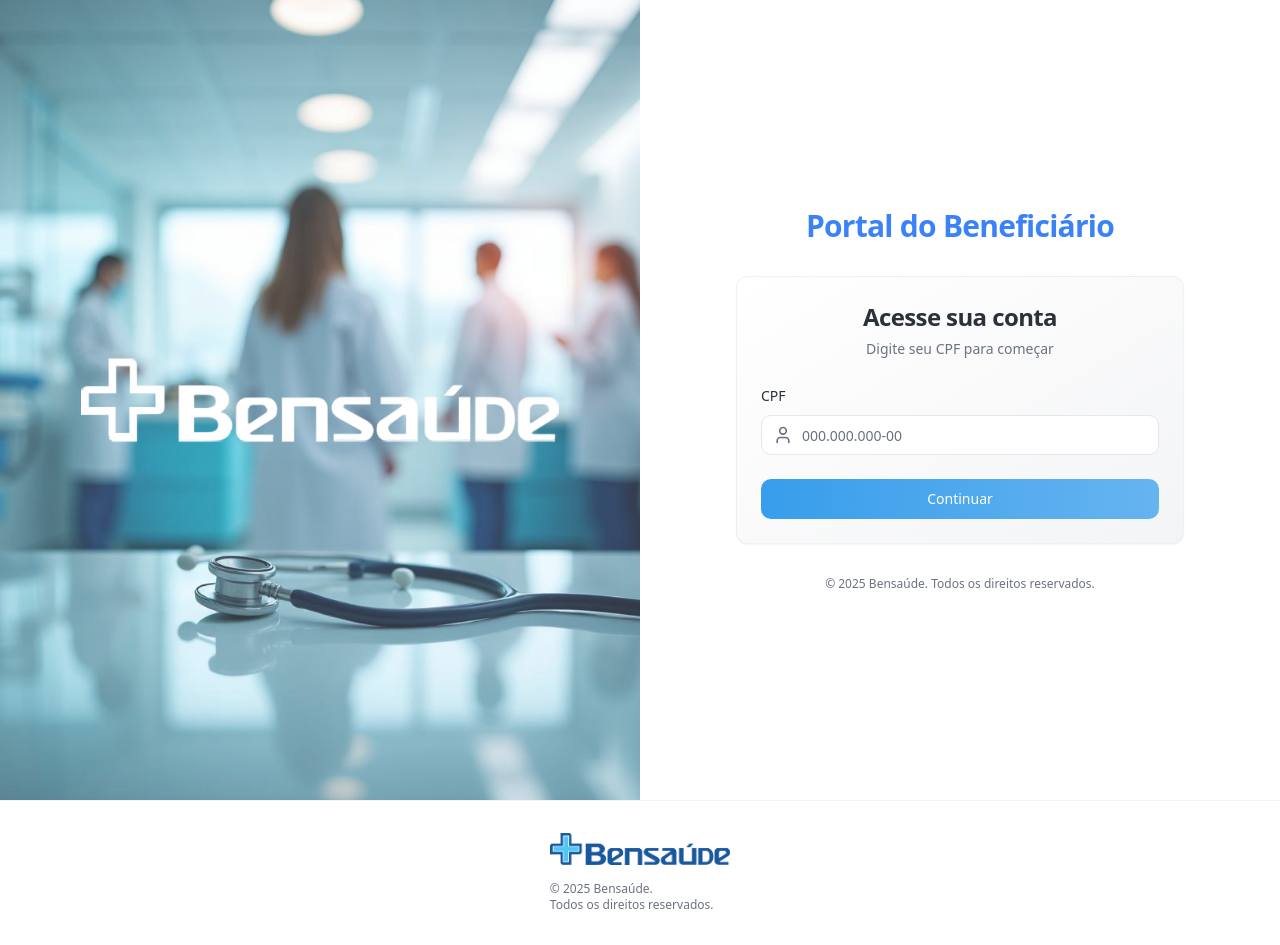
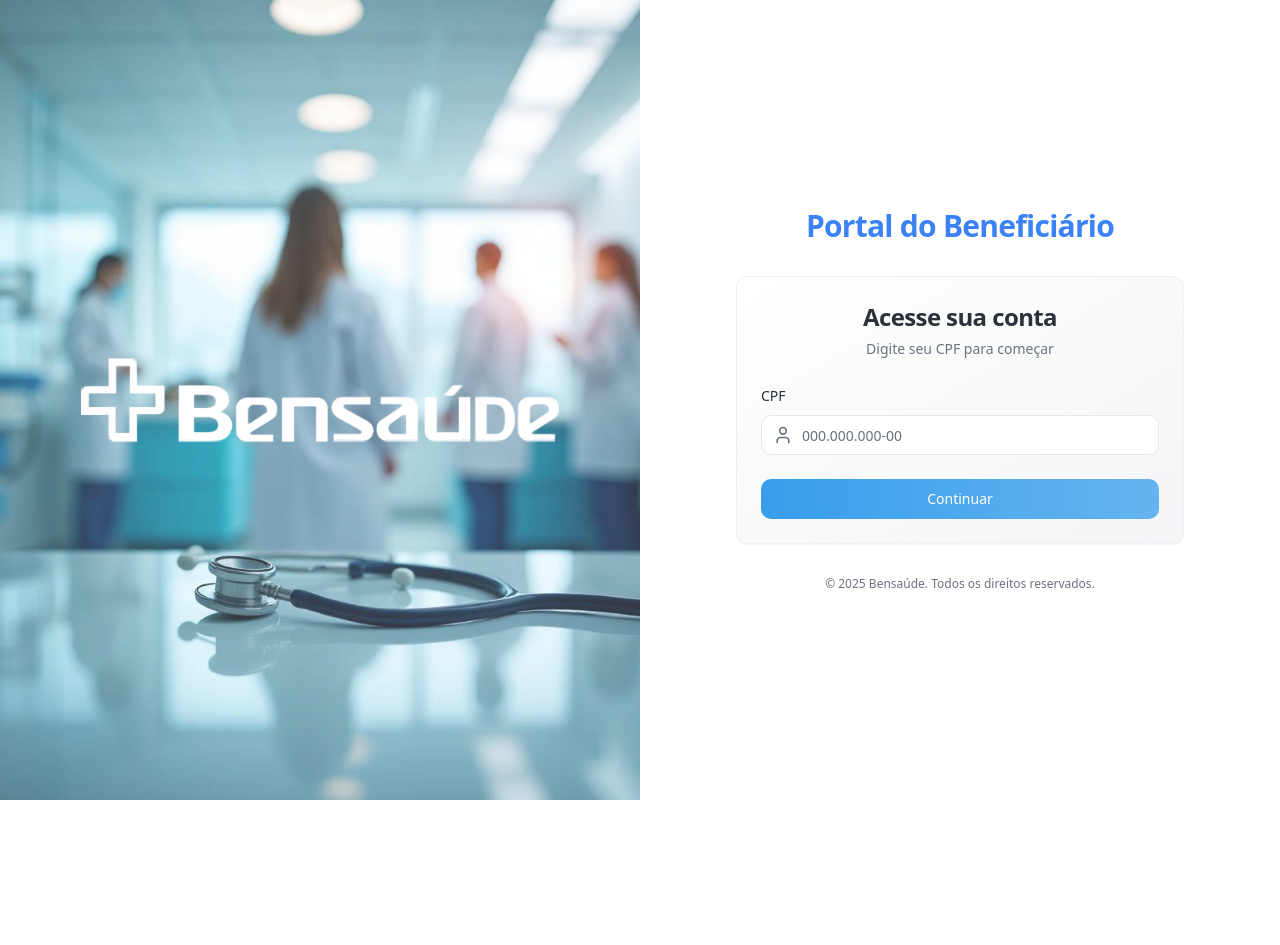
Before and after one commit to m4riott0/servicos-online, a React (Vite) app: page / in a window 1280 px wide. After the commit the page ends 800 px from the top, so only its background shows below. Built offline with nearby package versions, Linux system fonts and the light colour scheme; no server answers; the HTML template or start-up script is replaced by a standard one.

Commit message:
fix: remover componente Footer do Layout e PublicLayout

```diff
--- a/src/components/layout/Footer.tsx
+++ /dev/null
@@ -1,19 +0,0 @@
-import React from 'react';
-import logo from '../../assets/bensaude.png';
-
-export const Footer: React.FC = () => {
-  return (
-    <footer className="bg-card border-t border-border/50 text-card-foreground mt-auto">
-      <div className="container mx-auto px-4 sm:px-6 lg:px-8 py-8">
-        <div className="flex justify-center">
-          {/* Logo e Copyright */}
-          <div className="md:col-span-1">
-            <img src={logo} alt="Bensaúde Logo" className="h-8 w-auto mb-4" />
-            <p className="text-xs text-muted-foreground">&copy; {new Date().getFullYear()} Bensaúde.</p>
-            <p className="text-xs text-muted-foreground">Todos os direitos reservados.</p>
-          </div>
-        </div>
-      </div>
-    </footer>
-  );
-};
--- a/src/components/layout/Layout.tsx
+++ b/src/components/layout/Layout.tsx
@@ -3,7 +3,6 @@ import { Outlet, Navigate } from 'react-router-dom';
 import { useAuth } from '../../contexts/AuthContext';
 import { Header } from './Header';
 import { Sidebar } from './Sidebar';
-import { Footer } from './Footer';
 import { LoadingSpinner } from '../ui/LoadingSpinner';
 import { useIsMobile } from '@/hooks/use-mobile';
 
@@ -38,7 +37,6 @@ export const Layout: React.FC<LayoutProps> = ({ children }) => {
           </main>
         </div>
       </div>
-      <Footer />
     </div>
   );
 };
@@ -47,7 +45,6 @@ export const PublicLayout: React.FC<LayoutProps> = ({ children }) => {
   return (
     <div className="min-h-screen flex flex-col bg-background">
       <main className="flex-grow">{children || <Outlet />}</main>
-      <Footer />
     </div>
   );
 };
```
